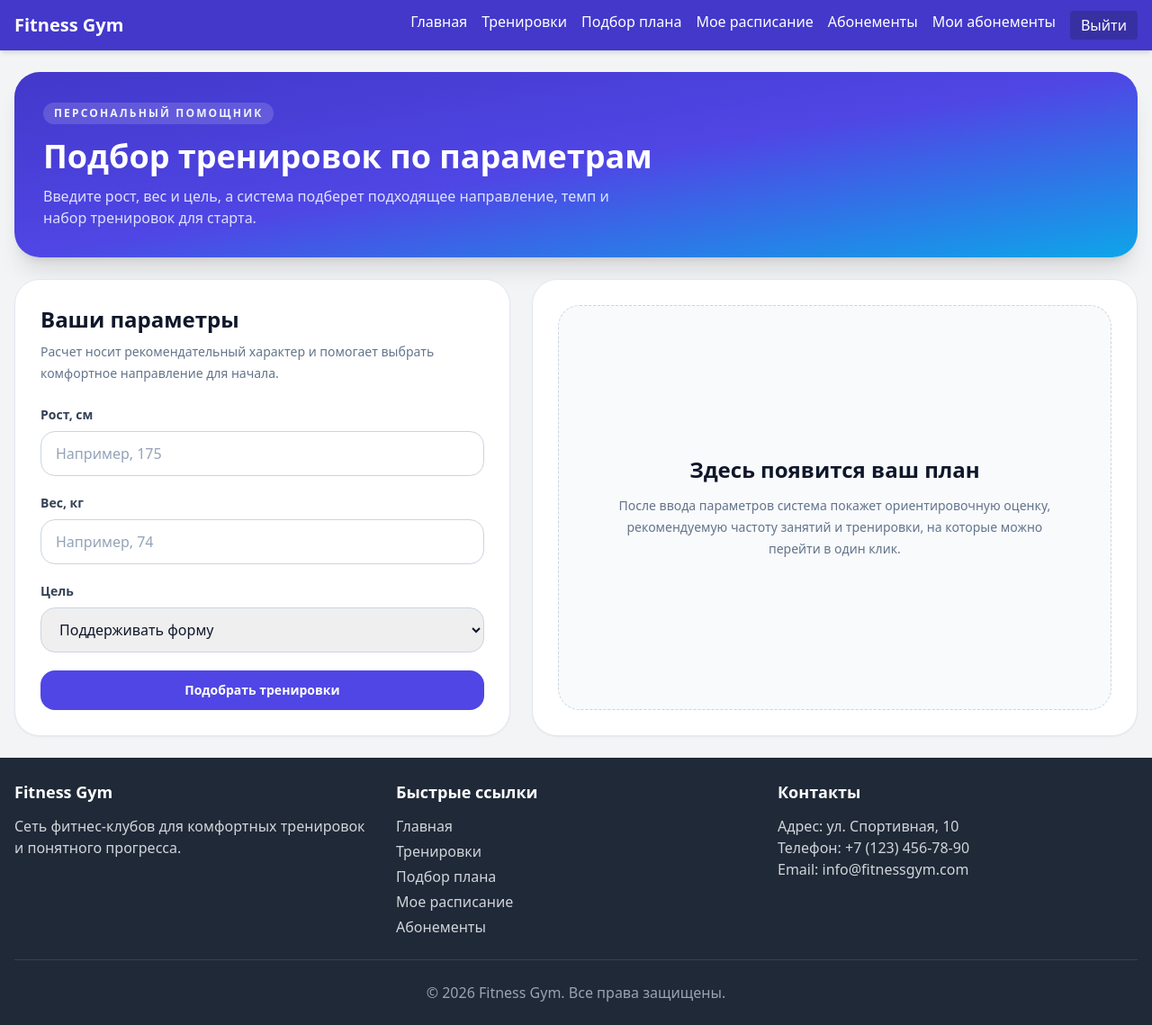
After one commit to 9onin/fitness_gym_app, a Flask app: page /user/fitness-assistant in a window 1280 px wide. The commit adds this page. Shown: the whole page at 90% size. Run offline with Flask 3, Linux system fonts and the light colour scheme; a user stored in the database is signed in; data comes from the database, SQL or seed files in the repository; some libraries are stand-ins or nearby versions.

Commit message:
Add personalized fitness assistant page

```diff
--- a/controllers/user.py
+++ b/controllers/user.py
@@ -6,7 +6,11 @@ from flask_login import current_user, login_required
 from forms.booking_forms import BookingForm
 from models.database import db
 from models.models import Booking, Trainer, UserAbonement, Workout, WorkoutType
-from services.intelligence_service import build_client_intelligence
+from services.intelligence_service import (
+    FITNESS_ASSISTANT_GOALS,
+    build_client_intelligence,
+    build_fitness_assistant_plan,
+)
 from services.notification_service import send_booking_confirmation
 from services.trainer_balance_service import ensure_trainers_and_balance_workouts
 
@@ -120,6 +124,64 @@ def trainer_detail(trainer_id):
     )
 
 
+@user_bp.route('/fitness-assistant', methods=['GET', 'POST'])
+@login_required
+def fitness_assistant():
+    ensure_trainers_and_balance_workouts()
+    goal_choices = [
+        {'value': key, 'label': item['label']}
+        for key, item in FITNESS_ASSISTANT_GOALS.items()
+    ]
+    form_data = {
+        'height_cm': '',
+        'weight_kg': '',
+        'goal_key': 'wellness',
+    }
+    recommendation = None
+
+    if request.method == 'POST':
+        form_data['height_cm'] = (request.form.get('height_cm') or '').strip()
+        form_data['weight_kg'] = (request.form.get('weight_kg') or '').strip()
+        form_data['goal_key'] = (request.form.get('goal_key') or 'wellness').strip()
+
+        try:
+            height_cm = float(form_data['height_cm'].replace(',', '.'))
+            weight_kg = float(form_data['weight_kg'].replace(',', '.'))
+        except ValueError:
+            flash('Введите корректные значения роста и веса.', 'warning')
+            return render_template(
+                'user/fitness_assistant.html',
+                title='Подбор тренировок',
+                goal_choices=goal_choices,
+                form_data=form_data,
+                recommendation=recommendation,
+            )
+
+        if height_cm < 120 or height_cm > 230 or weight_kg < 30 or weight_kg > 250:
+            flash('Укажите реалистичные параметры роста и веса.', 'warning')
+        else:
+            recommendation = build_fitness_assistant_plan(height_cm, weight_kg, form_data['goal_key'])
+            workout_type_map = {workout_type.name: workout_type.id for workout_type in WorkoutType.query.all()}
+            recommendation['recommended_workouts'] = [
+                {'name': workout_name, 'id': workout_type_map.get(workout_name)}
+                for workout_name in recommendation['recommended_types']
+                if workout_type_map.get(workout_name)
+            ]
+            current_user.fitness_goal = FITNESS_ASSISTANT_GOALS.get(
+                form_data['goal_key'],
+                FITNESS_ASSISTANT_GOALS['wellness'],
+            )['goal_text']
+            db.session.commit()
+
+    return render_template(
+        'user/fitness_assistant.html',
+        title='Подбор тренировок',
+        goal_choices=goal_choices,
+        form_data=form_data,
+        recommendation=recommendation,
+    )
+
+
 @user_bp.route('/book/<int:workout_id>', methods=['GET', 'POST'])
 @login_required
 def book_workout(workout_id):
--- a/templates/base.html
+++ b/templates/base.html
@@ -5,20 +5,11 @@
     <meta name="viewport" content="width=device-width, initial-scale=1.0">
     <title>{% block title %}Fitness Gym{% endblock %}</title>
 
-    <!-- TailwindCSS через CDN -->
     <script src="https://cdn.tailwindcss.com"></script>
-
-    <!-- Дополнительные стили -->
     <link rel="stylesheet" href="{{ url_for('static', filename='css/main.css') }}">
-    <style>
-        /* Можно добавить дополнительные стили если нужно */
-    </style>
-
-    <!-- Дополнительные скрипты -->
     {% block extra_head %}{% endblock %}
 </head>
 <body class="min-h-screen bg-gray-100 flex flex-col {% block body_class %}{% endblock %}">
-    <!-- Шапка сайта -->
     <header class="bg-indigo-700 text-white shadow-md">
         <div class="container mx-auto px-4 py-3 flex justify-between items-center">
             <div>
@@ -31,6 +22,7 @@
 
                     {% if current_user.is_authenticated %}
                         <li><a href="{{ url_for('user.workouts') }}" class="hover:text-indigo-200">Тренировки</a></li>
+                        <li><a href="{{ url_for('user.fitness_assistant') }}" class="hover:text-indigo-200">Подбор плана</a></li>
                         <li><a href="{{ url_for('user.schedule') }}" class="hover:text-indigo-200">Мое расписание</a></li>
                         <li><a href="{{ url_for('abonements.index') }}" class="hover:text-white">Абонементы</a></li>
                         <li><a href="{{ url_for('abonements.my_abonements') }}" class="hover:text-white">Мои абонементы</a></li>
@@ -54,7 +46,6 @@
         </div>
     </header>
 
-    <!-- Флеш-сообщения -->
     {% with messages = get_flashed_messages(with_categories=true) %}
         {% if messages %}
             <div class="container mx-auto px-4 py-2">
@@ -76,18 +67,16 @@
         {% endif %}
     {% endwith %}
 
-    <!-- Основное содержимое -->
     <main class="container mx-auto px-4 py-6 flex-grow">
         {% block content %}{% endblock %}
     </main>
 
-    <!-- Подвал сайта -->
     <footer class="bg-gray-800 text-white py-6">
         <div class="container mx-auto px-4">
             <div class="grid grid-cols-1 md:grid-cols-3 gap-6">
                 <div>
                     <h3 class="text-lg font-semibold mb-3">Fitness Gym</h3>
-                    <p class="text-gray-300">Ваша сеть фитнес-центров для комфортных тренировок</p>
+                    <p class="text-gray-300">Сеть фитнес-клубов для комфортных тренировок и понятного прогресса.</p>
                 </div>
 
                 <div>
@@ -96,6 +85,7 @@
                         <li><a href="{{ url_for('main.index') }}" class="hover:text-white">Главная</a></li>
                         {% if current_user.is_authenticated %}
                             <li><a href="{{ url_for('user.workouts') }}" class="hover:text-white">Тренировки</a></li>
+                            <li><a href="{{ url_for('user.fitness_assistant') }}" class="hover:text-white">Подбор плана</a></li>
                             <li><a href="{{ url_for('user.schedule') }}" class="hover:text-white">Мое расписание</a></li>
                             <li><a href="{{ url_for('abonements.index') }}" class="hover:text-white">Абонементы</a></li>
                         {% else %}
@@ -119,10 +109,7 @@
         </div>
     </footer>
 
-    <!-- Основной JavaScript файл -->
     <script src="{{ url_for('static', filename='js/main.js') }}"></script>
-
-    <!-- Дополнительные скрипты -->
     {% block scripts %}{% endblock %}
 </body>
 </html>
--- /dev/null
+++ b/templates/user/fitness_assistant.html
@@ -0,0 +1,130 @@
+{% extends 'base.html' %}
+
+{% block title %}Подбор тренировок - Fitness Gym{% endblock %}
+
+{% block content %}
+    <div class="space-y-6">
+        <section class="rounded-[28px] bg-gradient-to-br from-indigo-700 via-indigo-600 to-sky-500 px-6 py-8 text-white shadow-xl md:px-8">
+            <span class="inline-flex rounded-full bg-white/15 px-3 py-1 text-xs font-semibold uppercase tracking-[0.18em] text-indigo-50">
+                Персональный помощник
+            </span>
+            <h1 class="mt-4 text-3xl font-semibold md:text-4xl">Подбор тренировок по параметрам</h1>
+            <p class="mt-3 max-w-2xl text-sm leading-6 text-indigo-50/90 md:text-base">
+                Введите рост, вес и цель, а система подберет подходящее направление, темп и набор тренировок для старта.
+            </p>
+        </section>
+
+        <div class="grid gap-6 xl:grid-cols-[0.9fr_1.1fr]">
+            <section class="rounded-[28px] border border-slate-200 bg-white p-6 shadow-sm md:p-7">
+                <h2 class="text-2xl font-semibold text-slate-900">Ваши параметры</h2>
+                <p class="mt-2 text-sm leading-6 text-slate-500">
+                    Расчет носит рекомендательный характер и помогает выбрать комфортное направление для начала.
+                </p>
+
+                <form method="post" class="mt-6 space-y-5">
+                    <div>
+                        <label for="height_cm" class="mb-2 block text-sm font-semibold text-slate-700">Рост, см</label>
+                        <input
+                            id="height_cm"
+                            name="height_cm"
+                            type="text"
+                            value="{{ form_data.height_cm }}"
+                            placeholder="Например, 175"
+                            class="w-full rounded-2xl border border-slate-300 px-4 py-3 text-slate-900 placeholder:text-slate-400"
+                        >
+                    </div>
+
+                    <div>
+                        <label for="weight_kg" class="mb-2 block text-sm font-semibold text-slate-700">Вес, кг</label>
+                        <input
+                            id="weight_kg"
+                            name="weight_kg"
+                            type="text"
+                            value="{{ form_data.weight_kg }}"
+                            placeholder="Например, 74"
+                            class="w-full rounded-2xl border border-slate-300 px-4 py-3 text-slate-900 placeholder:text-slate-400"
+                        >
+                    </div>
+
+                    <div>
+                        <label for="goal_key" class="mb-2 block text-sm font-semibold text-slate-700">Цель</label>
+                        <select
+                            id="goal_key"
+                            name="goal_key"
+                            class="w-full rounded-2xl border border-slate-300 px-4 py-3 text-slate-900"
+                        >
+                            {% for goal in goal_choices %}
+                            <option value="{{ goal.value }}" {% if form_data.goal_key == goal.value %}selected{% endif %}>
+                                {{ goal.label }}
+                            </option>
+                            {% endfor %}
+                        </select>
+                    </div>
+
+                    <button type="submit" class="inline-flex w-full items-center justify-center rounded-2xl bg-indigo-600 px-5 py-3 text-sm font-semibold text-white transition hover:bg-indigo-700">
+                        Подобрать тренировки
+                    </button>
+                </form>
+            </section>
+
+            <section class="rounded-[28px] border border-slate-200 bg-white p-6 shadow-sm md:p-7">
+                {% if recommendation %}
+                <div class="flex flex-col gap-4 md:flex-row md:items-start md:justify-between">
+                    <div>
+                        <div class="inline-flex rounded-full bg-indigo-50 px-3 py-1 text-xs font-semibold text-indigo-700">
+                            Рекомендация готова
+                        </div>
+                        <h2 class="mt-4 text-2xl font-semibold text-slate-900">{{ recommendation.goal_label }}</h2>
+                        <p class="mt-2 text-sm leading-6 text-slate-500">
+                            Основной фокус: {{ recommendation.focus }}.
+                        </p>
+                    </div>
+
+                    <div class="rounded-3xl bg-slate-50 px-5 py-4 text-right">
+                        <div class="text-xs uppercase tracking-[0.14em] text-slate-400">ИМТ</div>
+                        <div class="mt-2 text-3xl font-semibold text-slate-900">{{ recommendation.bmi }}</div>
+                        <div class="mt-1 text-sm font-medium text-indigo-700">{{ recommendation.bmi_label }}</div>
+                    </div>
+                </div>
+
+                <div class="mt-6 grid gap-4 md:grid-cols-2">
+                    <div class="rounded-3xl bg-slate-50 px-5 py-4">
+                        <div class="text-xs uppercase tracking-[0.14em] text-slate-400">Рекомендуемый темп</div>
+                        <div class="mt-2 text-lg font-semibold text-slate-900">{{ recommendation.recommended_frequency }}</div>
+                    </div>
+                    <div class="rounded-3xl bg-slate-50 px-5 py-4">
+                        <div class="text-xs uppercase tracking-[0.14em] text-slate-400">Комментарий</div>
+                        <div class="mt-2 text-sm leading-6 text-slate-600">{{ recommendation.bmi_note }}</div>
+                    </div>
+                </div>
+
+                <div class="mt-6 rounded-3xl border border-amber-200 bg-amber-50 px-5 py-4 text-amber-950">
+                    <div class="text-sm font-semibold">На что обратить внимание</div>
+                    <div class="mt-2 text-sm leading-6">{{ recommendation.caution }}</div>
+                </div>
+
+                <div class="mt-6">
+                    <h3 class="text-lg font-semibold text-slate-900">Подходящие тренировки</h3>
+                    <div class="mt-4 flex flex-wrap gap-3">
+                        {% for workout in recommendation.recommended_workouts %}
+                        <a
+                            href="{{ url_for('user.workouts', type=workout.id) }}"
+                            class="inline-flex items-center justify-center rounded-full bg-indigo-100 px-4 py-2 text-sm font-semibold text-indigo-700 transition hover:bg-indigo-200 hover:text-indigo-800"
+                        >
+                            {{ workout.name }}
+                        </a>
+                        {% endfor %}
+                    </div>
+                </div>
+                {% else %}
+                <div class="flex h-full min-h-[360px] flex-col items-center justify-center rounded-[24px] border border-dashed border-slate-300 bg-slate-50 px-6 py-10 text-center">
+                    <h2 class="text-2xl font-semibold text-slate-900">Здесь появится ваш план</h2>
+                    <p class="mt-3 max-w-lg text-sm leading-6 text-slate-500">
+                        После ввода параметров система покажет ориентировочную оценку, рекомендуемую частоту занятий и тренировки, на которые можно перейти в один клик.
+                    </p>
+                </div>
+                {% endif %}
+            </section>
+        </div>
+    </div>
+{% endblock %}
```
Also changed, not shown: services/intelligence_service.py (+81 -0 lines).
